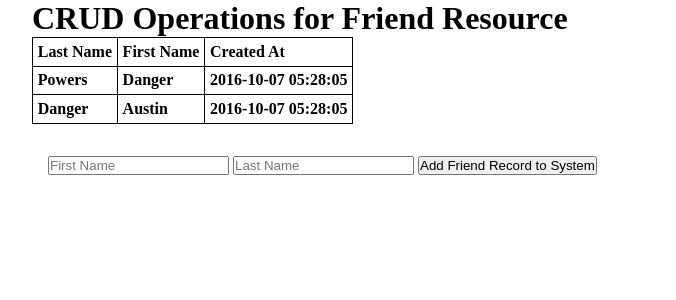
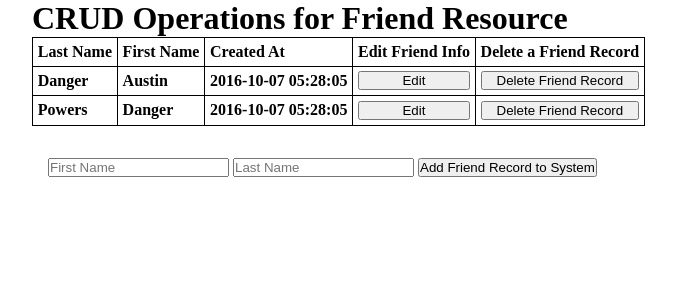
Before and after one commit to DenverRenGuy/full_friends, a Flask app: page / in a window 1280 px wide. Shown: the top 300 px of the page, without its empty margins (160-836 px from the left). Run offline with Flask 2, Linux system fonts and the light colour scheme; data comes from the database, SQL or seed files in the repository; lists and menus that the app fills with data are empty.

Commit message:
All Crud working

```diff
--- a/server.py
+++ b/server.py
@@ -6,7 +6,7 @@ app.secret_key = 'ShhhSneaky'
 mysql = MySQLConnector(app, 'fullFriends')
 
 #CRUD Operations
-allQuery = 'SELECT u.last_name, u.first_name, u.created_at FROM users u ORDER BY u.last_name DESC'
+allQuery = 'SELECT u.id, u.last_name, u.first_name, u.created_at FROM users u ORDER BY u.last_name ASC'
 
 
 @app.route('/')
@@ -14,7 +14,7 @@ def index():
     allFriends = mysql.query_db(allQuery)
     return render_template('index.html', allFriends = allFriends)
 
-@app.route('/create', methods=['POST'])
+@app.route('/friends', methods=['POST'])
 def create():
     d = request.form
     createQuery = 'INSERT INTO users(first_name, last_name, created_at) VALUES (:first_name, :last_name, NOW());'
@@ -23,9 +23,35 @@ def create():
             'last_name': d['last_name']
     }
     mysql.query_db(createQuery, data)
-    flash('Friend Record Added Successfully!')
+    flash('Friend Record Added Successfully!', 'success')
     return redirect('/')
 
+@app.route('/friends/<id>/edit', methods=['GET'])
+def edit(id):
+    singleQuery = 'SELECT u.id, u.last_name, u.first_name FROM users u WHERE u.id = :id'
+    data = {
+            'id': id
+    }
+    friends = mysql.query_db(singleQuery, data)
+    return render_template('edit.html', friends = friends)
 
+@app.route('/friends/<id>', methods=['POST'])
+def update(id):
+    d = request.form
+    updateQuery = 'UPDATE users SET first_name = :first_name, last_name = :last_name, last_update = NOW() WHERE id = :id'
+    data = {
+            'first_name': d['first_name'],
+            'last_name': d['last_name'],
+            'id': id
+    }
+    mysql.query_db(updateQuery, data)
+    return redirect('/')
+
+@app.route('/friends/<id>/delete', methods=['POST'])
+def destroy(id):
+    deleteQuery = 'DELETE FROM users WHERE id = :id'
+    data = {'id': id}
+    mysql.query_db(deleteQuery, data)
+    return redirect('/')
 
 app.run(debug=True)
--- a/static/site.css
+++ b/static/site.css
@@ -23,3 +23,12 @@
     margin-top: 1em;
     padding: 1em;
 }
+
+.edit {
+    text-align: center;
+    width: 100%;
+}
+.edit input[type=submit]{
+    text-align: center;
+    width: 100%;
+}
--- a/templates/index.html
+++ b/templates/index.html
@@ -15,22 +15,47 @@
                         <th>Last Name</th>
                         <th>First Name</th>
                         <th>Created At</th>
+                        <th>Edit Friend Info</th>
+                        <th>Delete a Friend Record</th>
                     </tr>
                     {% for friend in allFriends: %}
                         <tr>
                             <th>{{ friend['last_name'] }}</th>
                             <th>{{ friend['first_name'] }}</th>
                             <th>{{ friend['created_at'] }}</th>
+                            <th>
+                                <a href="/friends/{{ friend['id'] }}/edit"><button class="edit" type="button">Edit </button></a>
+                                <!-- <form class="edit" action="/edit" method="get">
+                                    <input type="hidden" name="id" value="{{ friend['id'] }}">
+                                    <input type="submit" name="edit" value="Edit">
+                                </form> -->
+                            </th>
+                            <th>
+                                <form class="edit" action="/friends/{{ friend['id'] }}/delete" method="post">
+                                    <input type="hidden" name="id" value="{{ friend['id'] }}">
+                                    <input type="submit" name="edit" value="Delete Friend Record">
+                                </form>
+                                <!-- <a href="/friends/{{ friend['id'] }}/delete"><button class="edit" type="button">Delete</button></a> -->
+                            </th>
                         </tr>
                     {% endfor %}
                 </table>
             </div>
             <div class="new-friend">
-                <form class="" action="/create" method="post">
+                <form class="" action="/friends" method="post">
                     <input type="text" name="first_name" placeholder="First Name" value="">
                     <input type="text" name="last_name" placeholder="Last Name" value="">
                     <input type="submit" name="submit" value="Add Friend Record to System">
                 </form>
+            </div>
+            <div class="message">
+                {% with messages = get_flashed_messages(with_categories=true) %}
+                    {% if messages %}
+                        {% for category, message in messages %}
+                            <div class=" {{category}} "> {{message}}
+                        {% endfor %}
+                    {% endif %}
+                {% endwith %}
 
             </div>
         </div>
```
Also changed, not shown: templates/edit.html (added, +23 -0 lines), assignment.txt (added).
